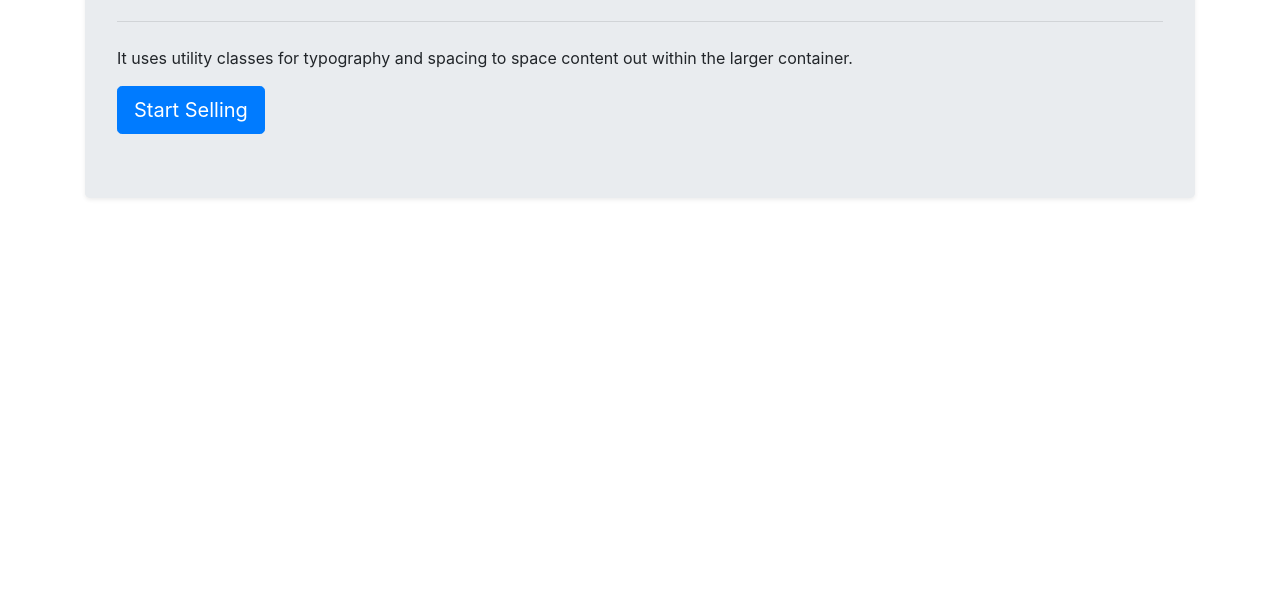
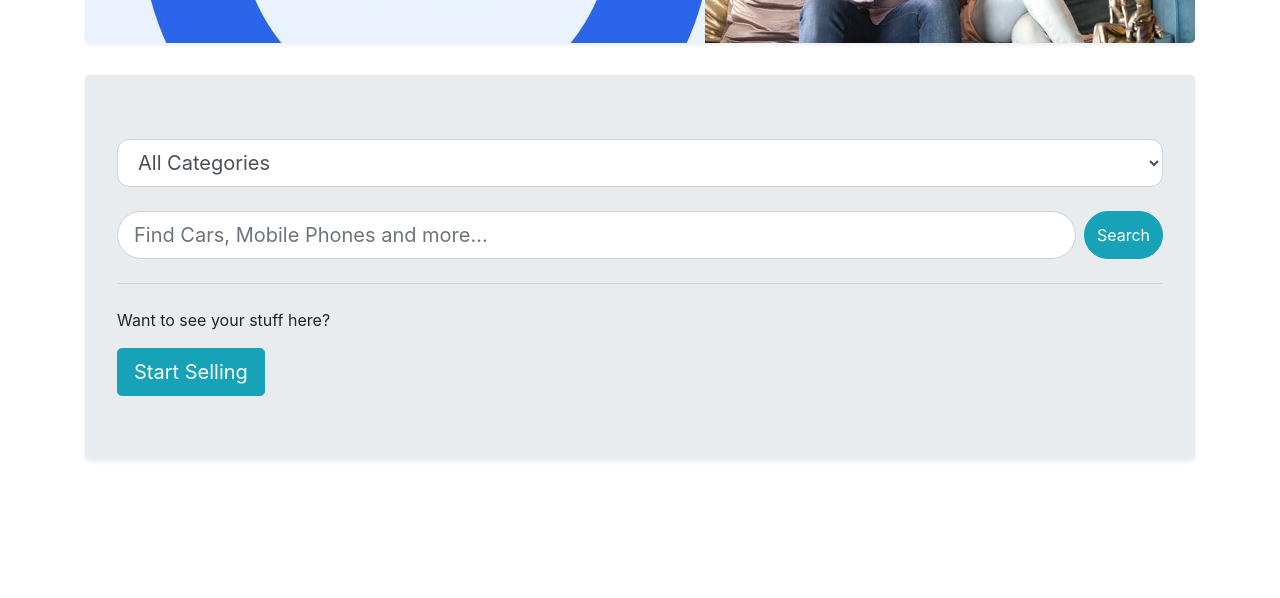
Before and after one commit to SafdarJamal/olx-replica, a website with bundled scripts: page src/index.html in a window 1280 px wide. Shown: the part 202-800 px from the top of the page. Built offline with nearby package versions, Linux system fonts and the light colour scheme; some packages are replaced by stand-ins of ours; no server answers.

Commit message:
Create search and select inputs

```diff
--- a/src/index.html
+++ b/src/index.html
@@ -55,8 +55,15 @@
 
     <main>
       <div id="main-box" class="container">
-        <div class="jumbotron shadow-sm">
-          <h1 class="display-4">Hello World!</h1>
+        <div
+          class="jumbotron shadow-sm"
+          style="background-image: url(./images/hero-bg-pk.jpg);height: 245px"
+        >
+          <!-- <img src="./images/hero-bg-i.jpg" alt="" />
+          <h1 class="display-4 text-uppercase text-center">
+            Worlds No.1 Marketplace <br />
+            for Buying and Selling
+          </h1>
           <p class="lead">
             This is a simple hero unit, a simple jumbotron-style component for
             calling extra attention to featured content or information.
@@ -65,11 +72,68 @@
           <p>
             It uses utility classes for typography and spacing to space content
             out within the larger container.
-          </p>
+          </!
           <a
             class="btn btn-primary btn-lg"
             href="./pages/login.html"
             role="button"
+            >Start Selling</a
+          > -->
+        </div>
+
+        <div class="jumbotron shadow-sm">
+          <!-- <h1 class="text-uppercase text-center">
+            Buy, sell and find just about anything
+          </h1> -->
+          <!-- <br /><br /> -->
+
+          <div>
+            <select
+              id="search-category"
+              style="border-radius: 12px"
+              class="form-control form-control-lg"
+            >
+              <option disabled>BROWSE BY CATEGORY</option>
+              <option selected value="all">All Categories</option>
+              <option value="mobiles">Mobiles</option>
+              <option value="computers">Computers</option>
+              <option value="vehicles">Vehicles</option>
+              <option value="properties">Property for Sale</option>
+              <option value="electronics">Electronics & Home Appliances</option>
+              <option value="fashion">Fashion & Beauty</option>
+              <option value="booksAndSports">Books & Sports</option>
+            </select>
+
+            <br />
+
+            <div class="input-group mb-3">
+              <input
+                type="text"
+                style="border-radius: 50px"
+                class="form-control form-control-lg"
+                placeholder="Find Cars, Mobile Phones and more..."
+                aria-label="Recipient's username"
+                aria-describedby="button-addon2"
+              />
+              <div class="input-group-append ml-2">
+                <button
+                  style="border-radius: 50px"
+                  class="btn btn-info"
+                  type="button"
+                  id="button-addon2"
+                >
+                  Search
+                </button>
+              </div>
+            </div>
+          </div>
+
+          <hr class="my-4" />
+          <p>
+            Want to see your stuff here?
+          </p>
+
+          <a class="btn btn-info btn-lg" href="./pages/login.html" role="button"
             >Start Selling</a
           >
         </div>
```
Also changed, not shown: src/images/hero-bg-i.jpg (added), src/images/hero-bg-pk.jpg (added).
